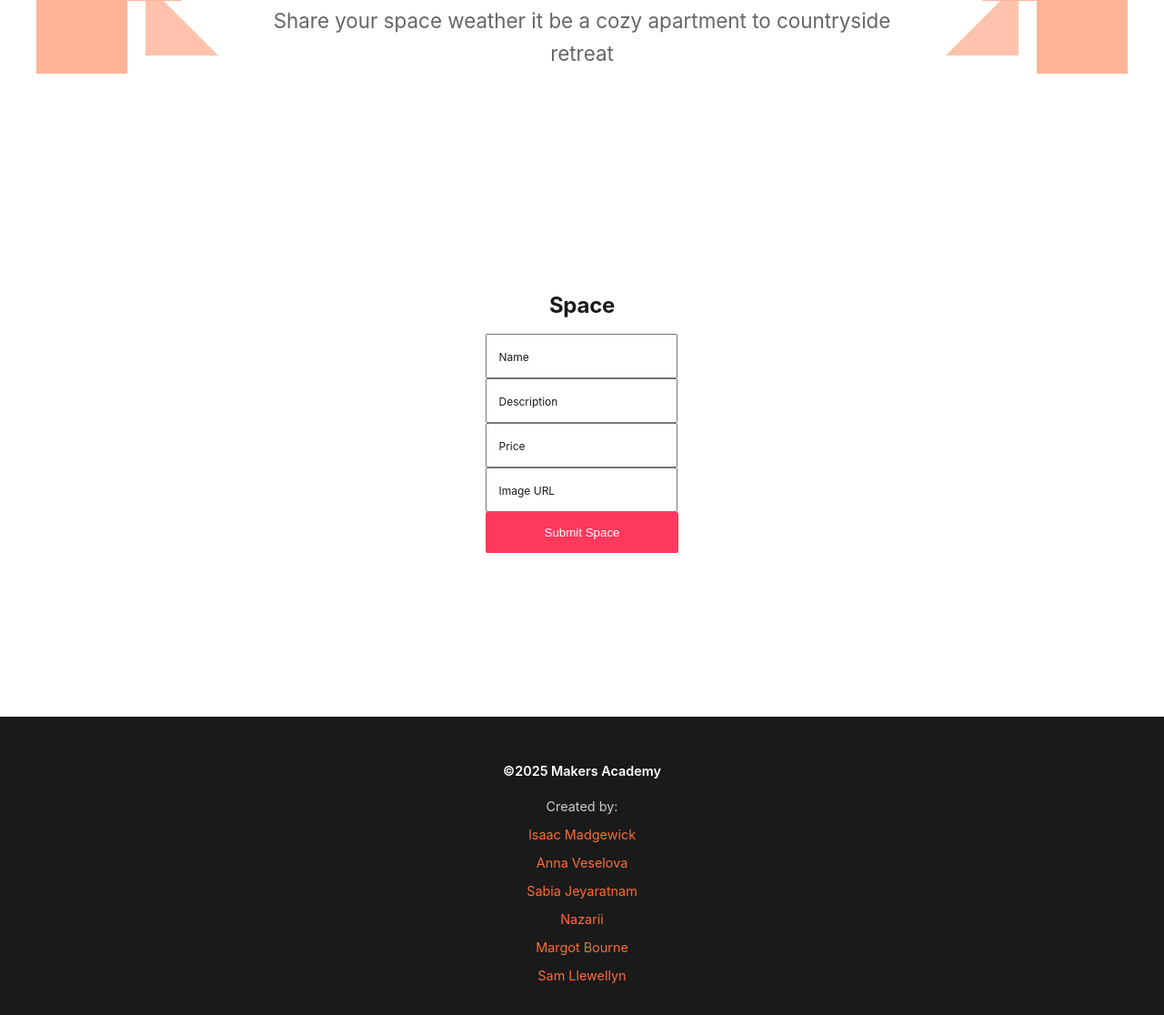
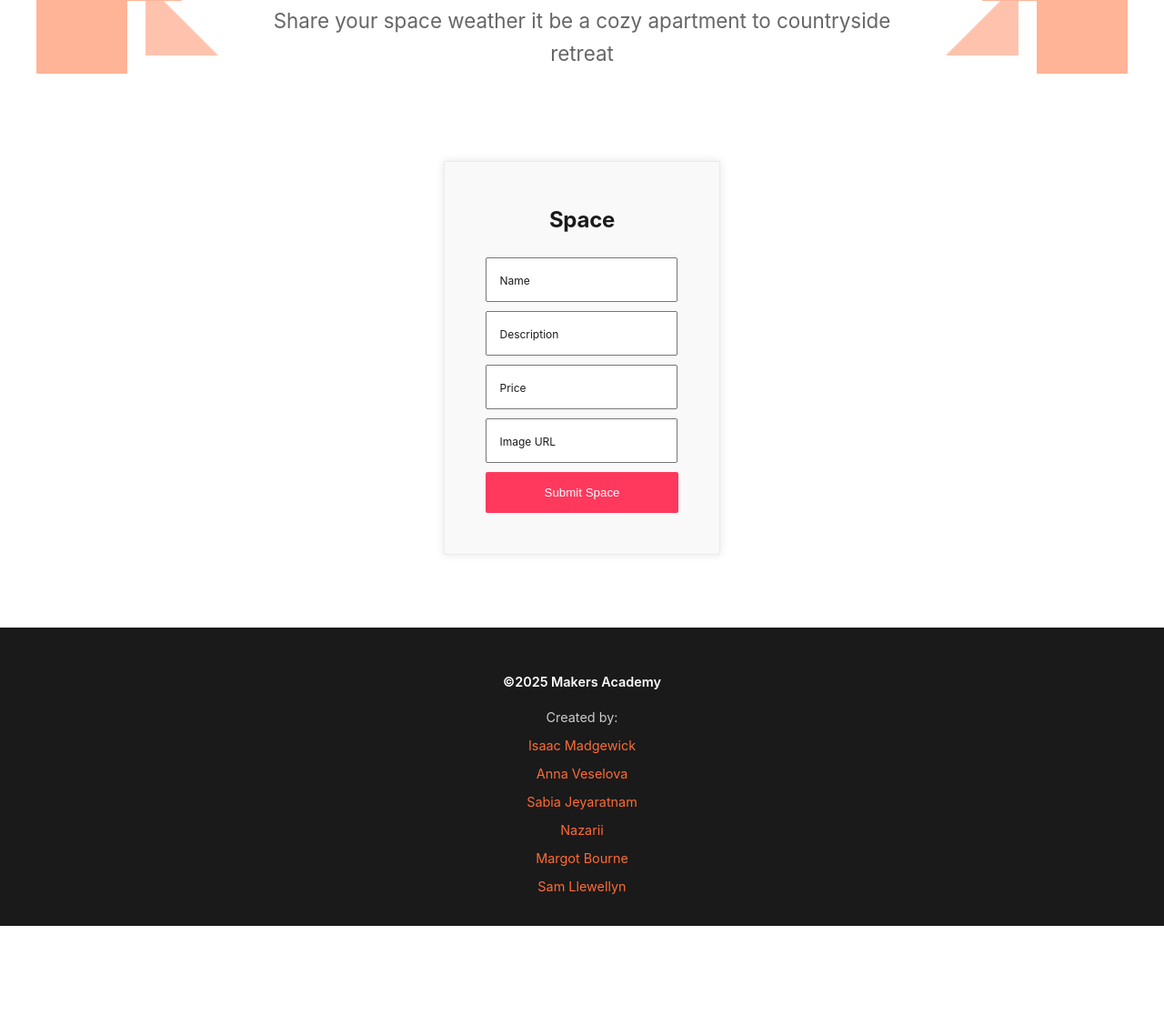
Before and after one commit to foundations-a-ep1-madeleine/makersbnb-python-seed, a Python web app: template templates/create_space.html in a window 1280 px wide. Shown: the part 204-1320 px from the top of the page at 91% size. After the commit the page ends 1222 px from the top, so only its background shows below. Run offline with Jinja, Linux system fonts and the light colour scheme; the template is opened without the code that fills it, so the values that code supplies are empty.

Commit message:
fix: fix styling for create space button and create space form

```diff
--- a/static/styles/login-signup.css
+++ b/static/styles/login-signup.css
@@ -6,12 +6,21 @@
     gap: 50px;
 }
 
+.create-space {
+    display: flex;
+    flex-direction: column;
+    align-items: center;
+    padding: 0px;
+    gap: 50px;
+}
+
 .copy {
     text-align: center;
 }
 
 .login-form,
-.signup-form {
+.signup-form,
+.space-form {
     display: flex;
     flex-direction: column;
     gap: 10px;
@@ -39,6 +48,7 @@
 input[type="email"],
 input[type="text"],
 input[type="password"] {
+    width: 100%;
     padding: 15px 15px;
 }
 
--- a/static/styles/style.css
+++ b/static/styles/style.css
@@ -31,7 +31,7 @@
     padding: 80px 40px;
     background: #ffffff;
     color: #1a1a1a;
-    margin-bottom: 60px;
+    margin-bottom: 20px;
     position: relative;
 }
 
@@ -496,6 +496,11 @@
     flex-wrap: wrap;
 }
 
+.enter-space-container {
+    display: flex;
+    justify-content: center;
+}
+
 .enter-space {
     padding: 10px 24px;
     background: #FF6B35;
@@ -505,11 +510,6 @@
     font-size: 1rem;
     font-weight: 600;
     cursor: pointer;
-    transition: all 0.2s ease;
-    height: 42px;
-    position: relative;
-    left: 43%;
-    top: -20%;
     text-decoration: none;
 }
 
--- a/templates/create_space.html
+++ b/templates/create_space.html
@@ -39,7 +39,7 @@
                 <p class="subtitle">Share your space weather it be a cozy apartment to countryside retreat</p>
             </header>
     <!-- Content here -->
-    <div class="content">
+    <div class="create-space">
 
         <form action="/spaces" method="POST" class="space-form">
             <h2 class="space-name">Space</h2>
```
Also changed, not shown: templates/spaces.html (+5 -2 lines).
